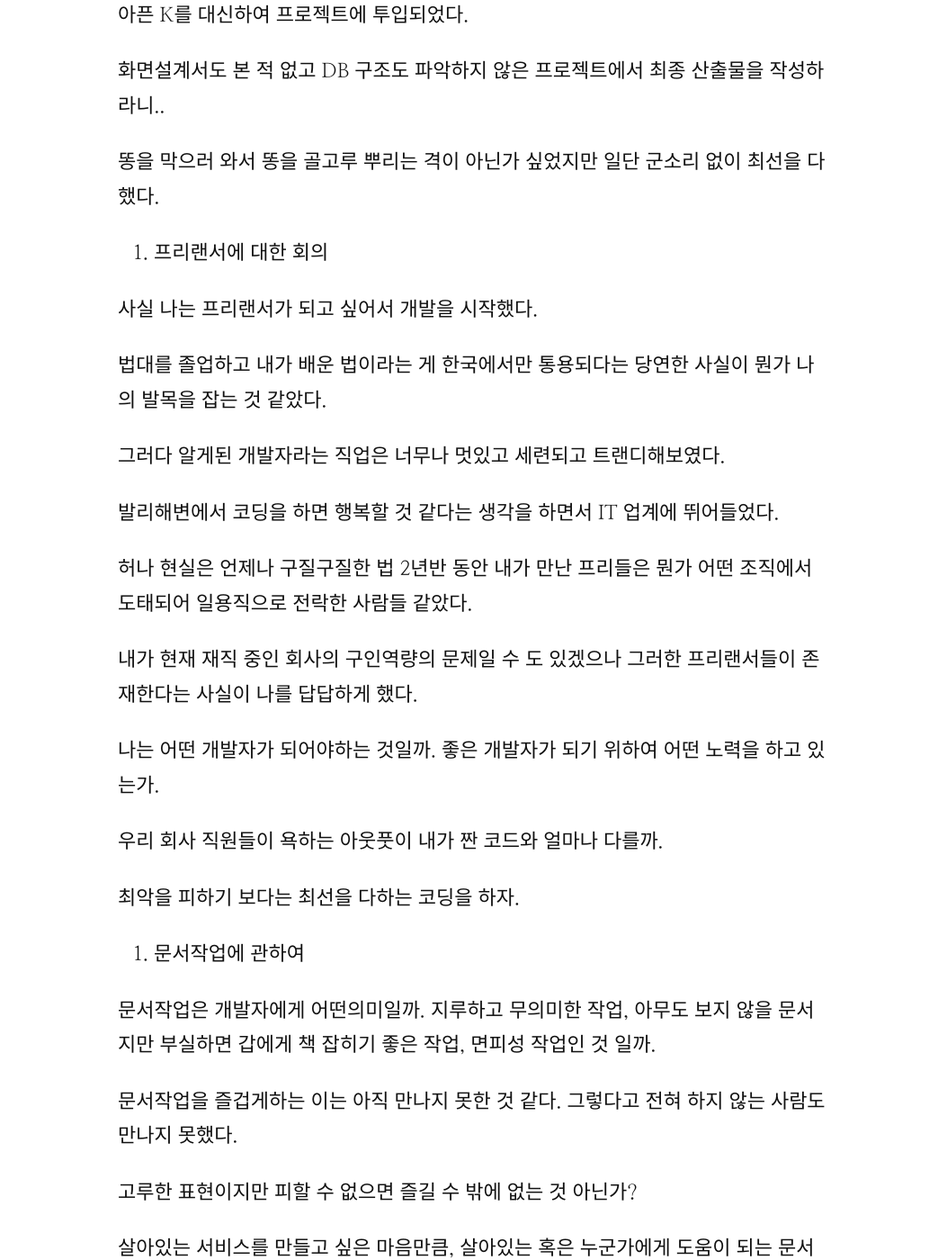
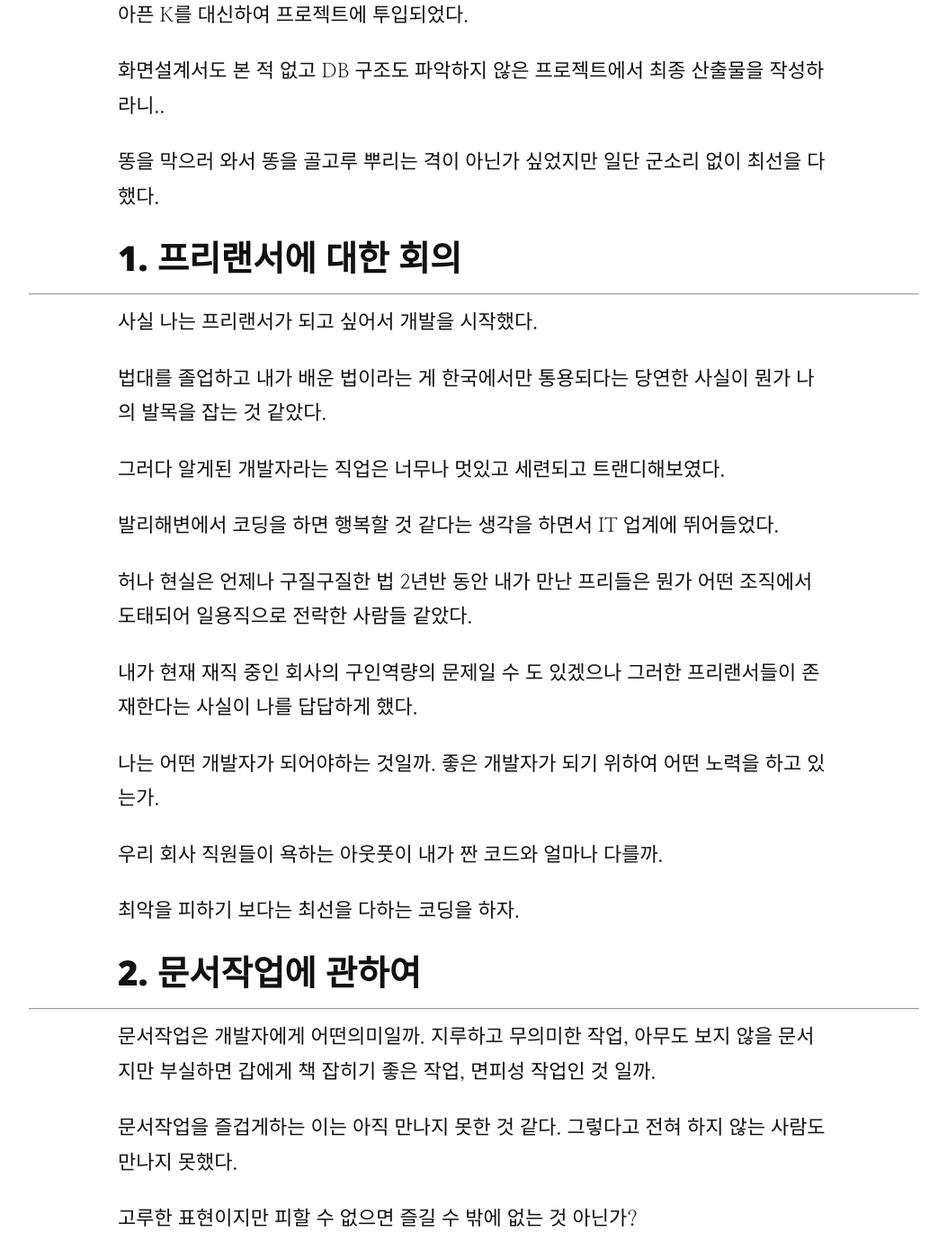
Before and after one commit to sodapapa/sodapapa.github.io_backup, a Jekyll site: the page built from _posts/2020-03-23-Weekly.md, in a window 1280 px wide and 1400 px high, scrolled down 940 px. Shown: the whole window at 90% size, without its empty margins (113-1166 px from the left). Built offline with Jekyll 4.4.1, drawn with Linux system fonts in a browser that asks for light colours; nearby versions of some CDN libraries.

Commit message:
포스트 레이아웃 변경

```diff
--- a/_posts/2020-03-23-주간리뷰.md
+++ b/_posts/2020-03-23-Weekly.md
@@ -21,8 +21,8 @@ tags: [github-pages, weeklyReview]
 
 
 
-1. 프리랜서에 대한 회의
-
+### 1. 프리랜서에 대한 회의
+---
 사실 나는 프리랜서가 되고 싶어서 개발을 시작했다.
 
 법대를 졸업하고 내가 배운 법이라는 게 한국에서만 통용되다는 당연한 사실이 뭔가 나의  발목을 잡는 것 같았다.
@@ -43,8 +43,8 @@ tags: [github-pages, weeklyReview]
 
 
 
-2. 문서작업에 관하여
-
+### 2. 문서작업에 관하여
+---
 문서작업은 개발자에게 어떤의미일까. 지루하고 무의미한 작업, 아무도 보지 않을 문서지만 부실하면 갑에게 책 잡히기 좋은 작업, 면피성 작업인 것 일까.
 
 문서작업을 즐겁게하는 이는 아직 만나지 못한 것 같다. 그렇다고 전혀 하지 않는 사람도 만나지 못했다.
@@ -59,6 +59,11 @@ tags: [github-pages, weeklyReview]
 
 UI는 사용자의 입작에서 구성한다. 결국 아웃풋이란 같은 맥락인 것 같다.
 
+
+
+
+---
+
 짧게라도 매주 주간 회고를 작성해보려고 한다.
 
 고등학생 때 부터 글쓰기가 필요한 매순간마다 글을 잘쓰는 편에 속 했었는데, 이제는 글쓰는 게 낯설게만 느껴진다.
```
